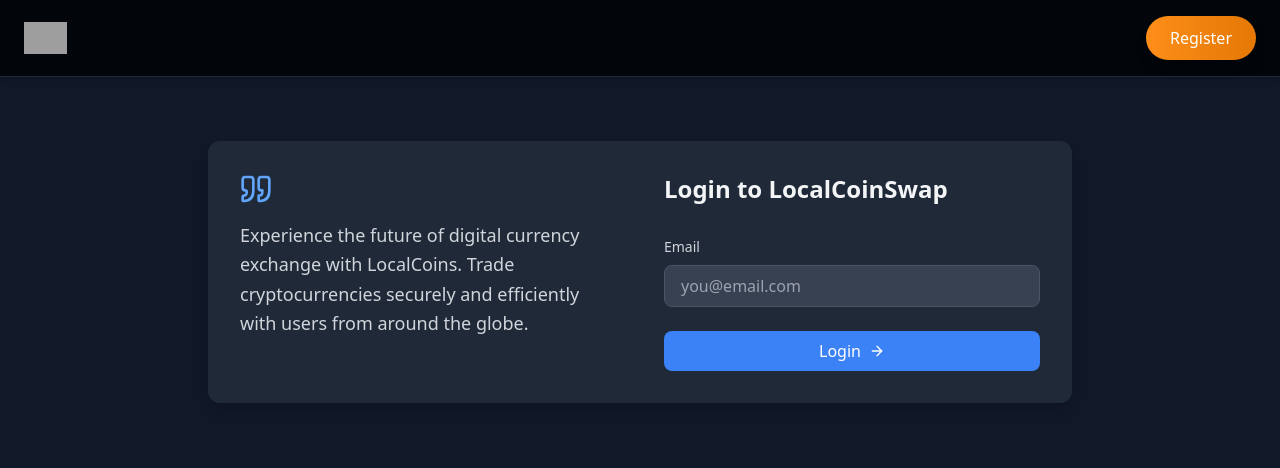
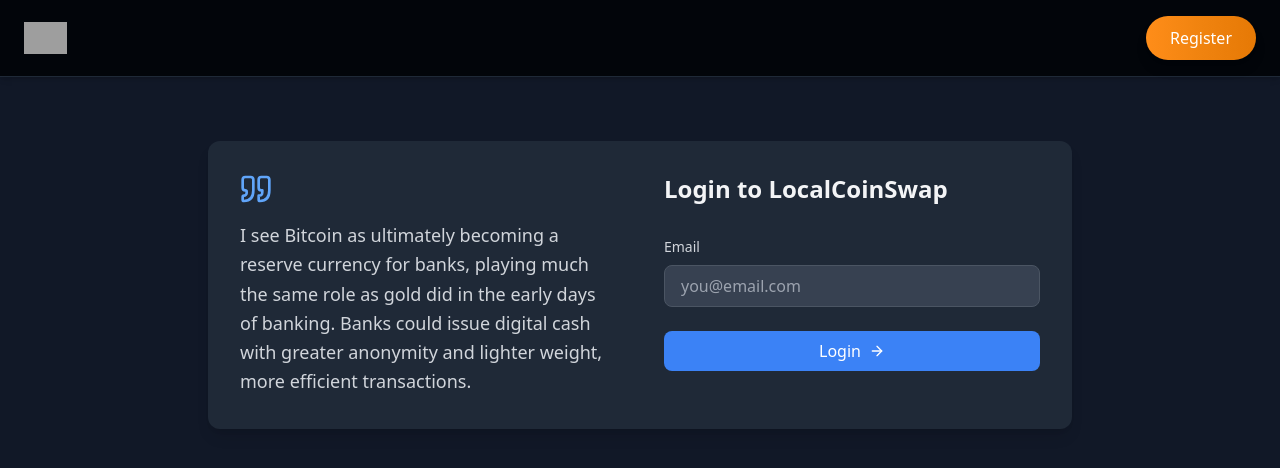
Before and after one commit to dourotec1/lcs, a React (Vite) app: page / in a window 1280 px wide. Shown: the top 468 px of the page. Built offline with nearby package versions, Linux system fonts and the light colour scheme; grey boxes are pictures that could not be loaded.

Commit message:
Update QuoteSection.tsx

```diff
--- a/src/components/QuoteSection.tsx
+++ b/src/components/QuoteSection.tsx
@@ -6,8 +6,8 @@
     <div className="flex-1 space-y-4 hidden sm:block">
       <Quote className="w-8 h-8 text-blue-400" />
       <p className="text-gray-300 text-lg leading-relaxed">
-        Experience the future of digital currency exchange with LocalCoins.
-        Trade cryptocurrencies securely and efficiently with users from around the globe.
+       I see Bitcoin as ultimately becoming a reserve currency for banks, playing much the same role as gold did in the early days of banking.
+        Banks could issue digital cash with greater anonymity and lighter weight, more efficient transactions.
       </p>
     </div>
   );
```
